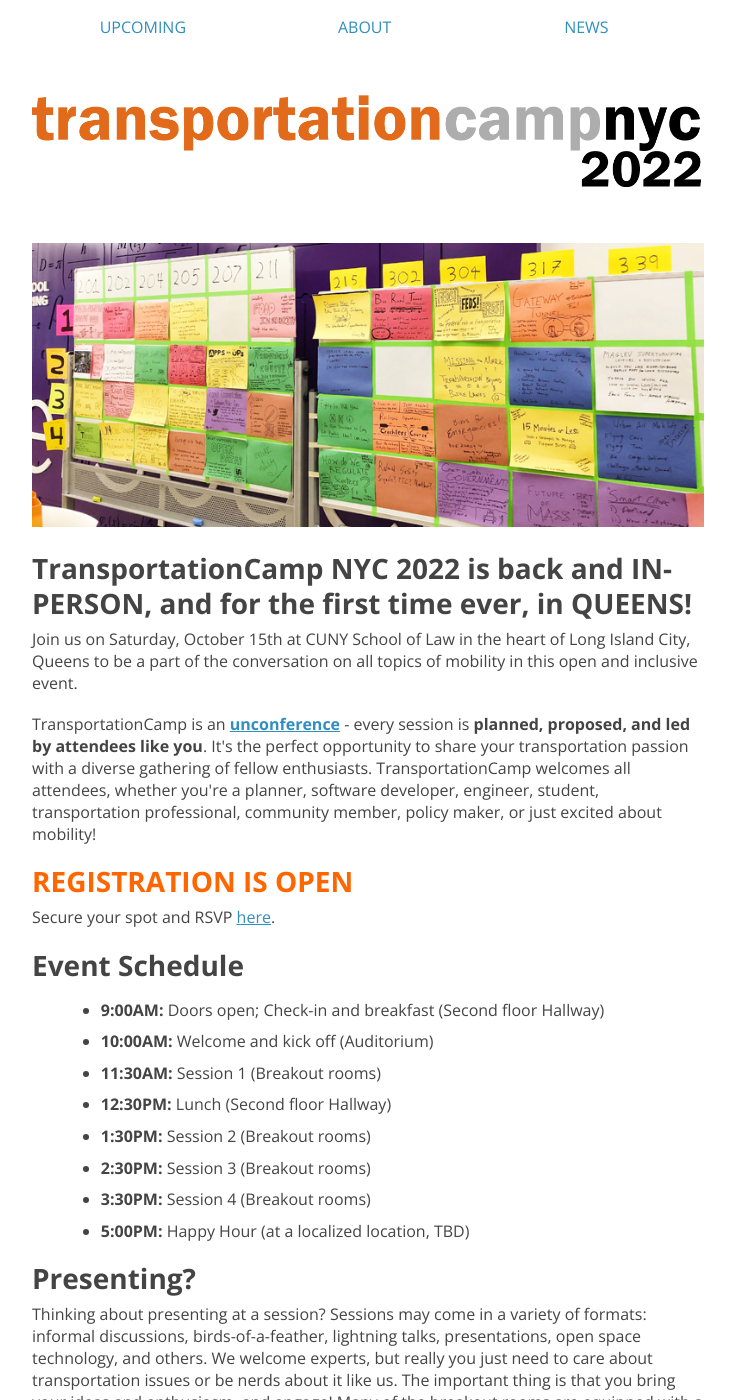
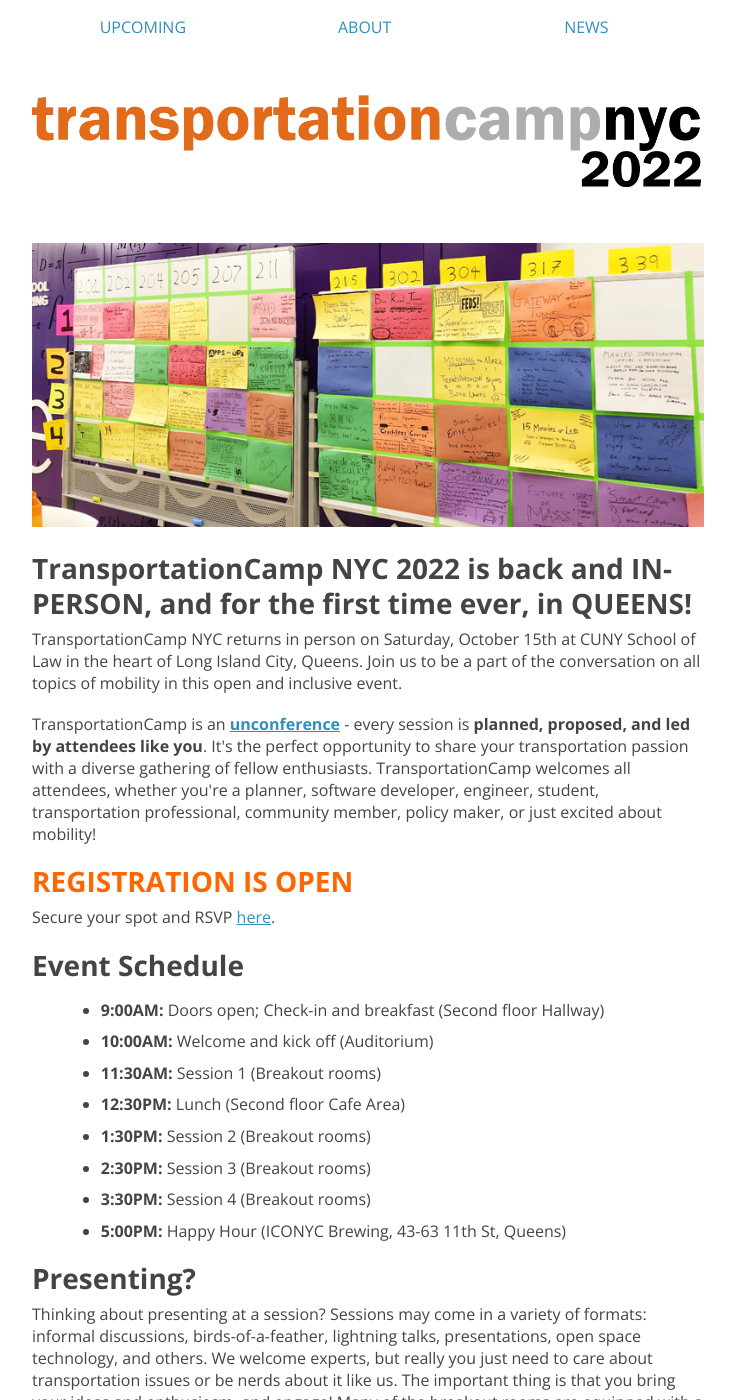
Before and after one commit to transpocamp/transportationcamp.org, a Jekyll site: the page built from events/nyc-2022/index.markdown, in a window 1280 px wide and 1400 px high. Shown: the whole window, without its empty margins (272-1007 px from the left). Built offline with Jekyll 4.4.1, drawn with Linux system fonts in a browser that asks for light colours; nearby versions of some CDN libraries.

Commit message:
Update NYC sponsors and schedule

```diff
--- a/events/nyc-2022/index.markdown
+++ b/events/nyc-2022/index.markdown
@@ -14,8 +14,8 @@
 
 ### TransportationCamp NYC 2022 is back and IN-PERSON, and for the first time ever, in QUEENS!
 
-Join us on Saturday, October 15th at CUNY School of Law in the heart of Long Island City, Queens to be a part of the
-conversation on all topics of mobility in this open and inclusive event.
+TransportationCamp NYC returns in person on Saturday, October 15th at CUNY School of Law in the heart of Long Island
+City, Queens. Join us to be a part of the conversation on all topics of mobility in this open and inclusive event.
 
 TransportationCamp is an **[unconference](https://en.wikipedia.org/wiki/Unconference)** - every session is **planned,
 proposed, and led by attendees like you**. It&#39;s the perfect opportunity to share your transportation passion with a
@@ -32,11 +32,11 @@
 - **9:00AM:** Doors open; Check-in and breakfast (Second floor Hallway)
 - **10:00AM:** Welcome and kick off (Auditorium)
 - **11:30AM:** Session 1 (Breakout rooms)
-- **12:30PM:** Lunch (Second floor Hallway)
+- **12:30PM:** Lunch (Second floor Cafe Area)
 - **1:30PM:** Session 2 (Breakout rooms)
 - **2:30PM:** Session 3 (Breakout rooms)
 - **3:30PM:** Session 4 (Breakout rooms)
-- **5:00PM:** Happy Hour (at a localized location, TBD)
+- **5:00PM:** Happy Hour (ICONYC Brewing, 43-63 11th St, Queens)
 
 ### Presenting?
 
```
Also changed, not shown: events/nyc-2022/sponsors.png.
